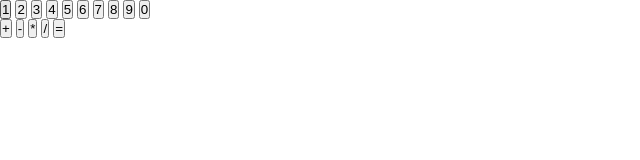
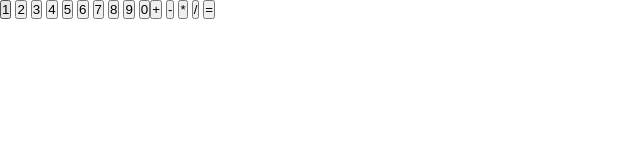
Before and after one commit to Aclixion/Calculator, a plain HTML site: page index.html in a window 1280 px wide. Shown: the whole page, without its empty margins (0-640 px from the left). Drawn offline with Linux system fonts and the light colour scheme.

Commit message:
Add flex styles to container element

```diff
--- a/style.css
+++ b/style.css
@@ -3,3 +3,12 @@
     margin: 0;
     padding: 0;
 }
+
+.container {
+    display: flex;
+    flex-direction: column;
+}
+
+.controls {
+    display: flex;
+}
```
